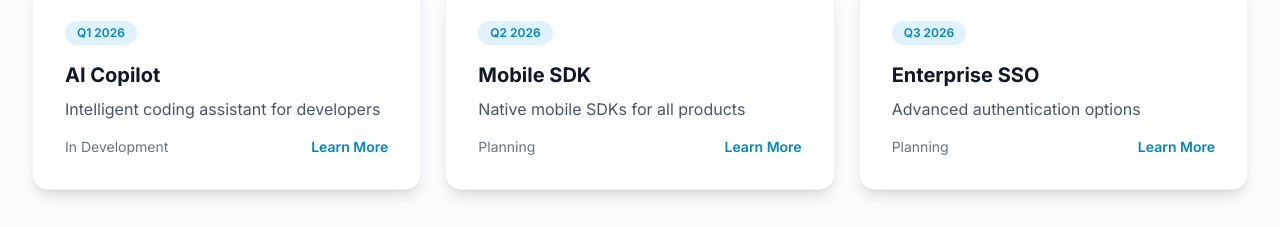
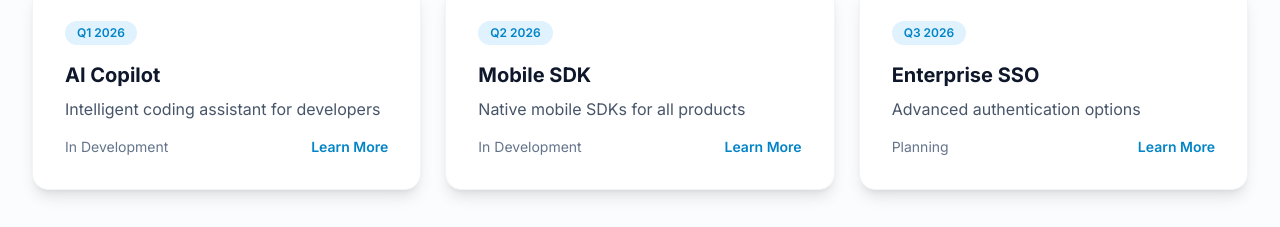
Before and after one commit to chris008123/SL, a React (Vite) app: page /products in a window 1280 px wide. Shown: the part 7882-8109 px from the top of the page. Built offline with nearby package versions, Linux system fonts and the light colour scheme; no server answers; the HTML template or start-up script is replaced by a standard one.

Commit message:
project mismatch

```diff
--- a/src/pages/Products.jsx
+++ b/src/pages/Products.jsx
@@ -715,7 +715,7 @@ export default function Products() {
           <div className="grid grid-cols-1 md:grid-cols-3 gap-6">
             {[
               { quarter: 'Q1 2026', title: 'AI Copilot', desc: 'Intelligent coding assistant for developers', status: 'In Development' },
-              { quarter: 'Q2 2026', title: 'Mobile SDK', desc: 'Native mobile SDKs for all products', status: 'Planning' },
+              { quarter: 'Q2 2026', title: 'Mobile SDK', desc: 'Native mobile SDKs for all products', status: 'In Development' },
               { quarter: 'Q3 2026', title: 'Enterprise SSO', desc: 'Advanced authentication options', status: 'Planning' },
             ].map((item, index) => (
               <motion.div
```
